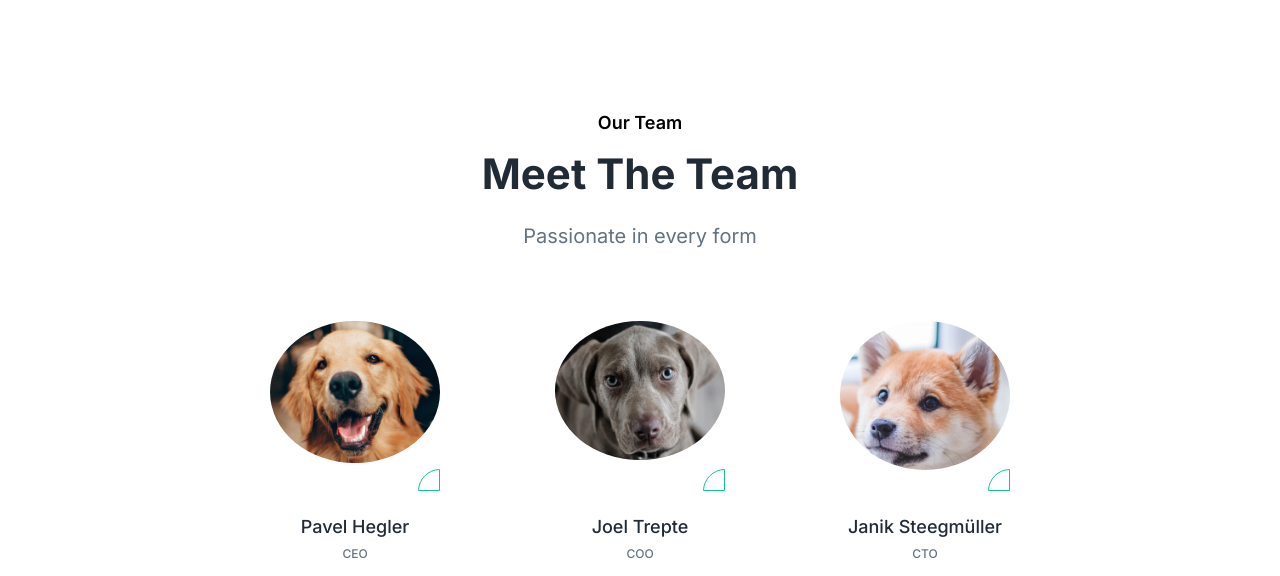
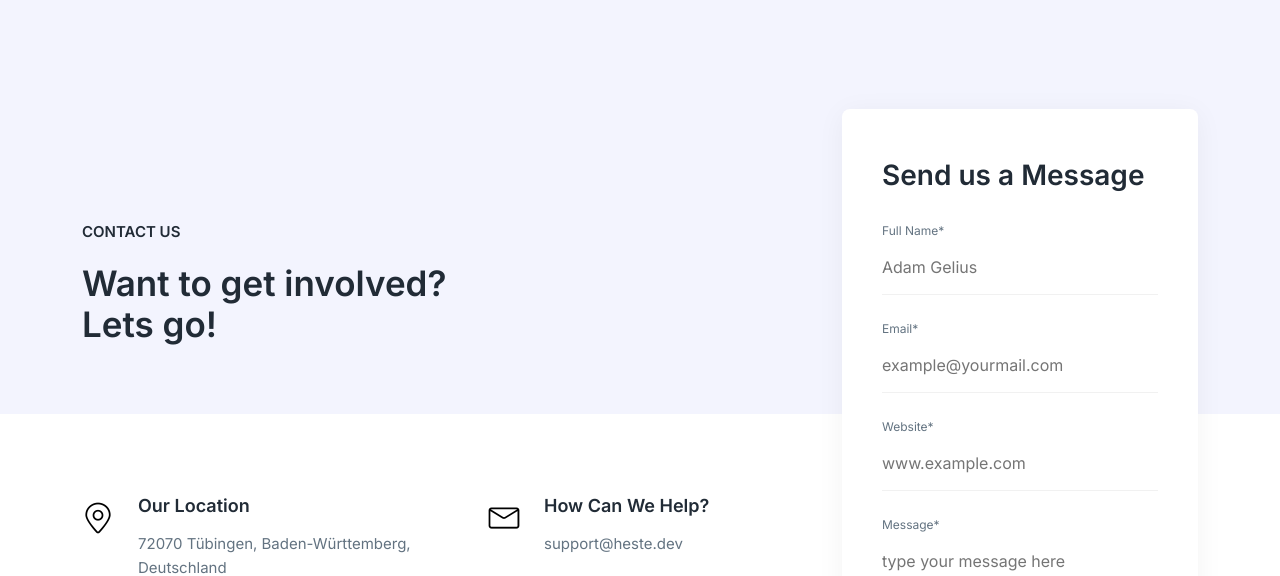
Before and after one commit to heste-Marketing/heste-Marketing.github.io, a plain HTML site: page index.html in a window 1280 px wide. Shown: the part 4213-4789 px from the top of the page. Drawn offline with Linux system fonts and the light colour scheme.

Commit message:
feat: contact form

```diff
--- a/index.html
+++ b/index.html
@@ -498,6 +498,93 @@
     </section>
     <!-- ====== FAQ End ====== -->
 
+    <!-- ====== Contact Start ====== -->
+    <section id="contact" class="ud-contact">
+      <div class="container">
+        <div class="row align-items-center">
+          <div class="col-xl-8 col-lg-7">
+            <div class="ud-contact-content-wrapper">
+              <div class="ud-contact-title">
+                <span>CONTACT US</span>
+                <h2>
+                  Want to get involved? <br />
+                  Lets go!
+                </h2>
+              </div>
+              <div class="ud-contact-info-wrapper">
+                <div class="ud-single-info">
+                  <div class="ud-info-icon">
+                    <i class="lni lni-map-marker"></i>
+                  </div>
+                  <div class="ud-info-meta">
+                    <h5>Our Location</h5>
+                    <p> 72070 Tübingen, Baden-Württemberg, Deutschland</p>
+                  </div>
+                </div>
+                <div class="ud-single-info">
+                  <div class="ud-info-icon">
+                    <i class="lni lni-envelope"></i>
+                  </div>
+                  <div class="ud-info-meta">
+                    <h5>How Can We Help?</h5>
+                    <p>support@heste.dev</p>
+                  </div>
+                </div>
+              </div>
+            </div>
+          </div>
+          <div class="col-xl-4 col-lg-5">
+            <div
+                    class="ud-contact-form-wrapper wow fadeInUp"
+                    data-wow-delay=".2s"
+            >
+              <h3 class="ud-contact-form-title">Send us a Message</h3>
+              <form class="ud-contact-form" method="post" action="https://forms.un-static.com/forms/9c82189ab05e5c363aa3a4337bf7f4b458904eaa">
+                <div class="ud-form-group">
+                  <label for="fullName">Full Name*</label>
+                  <input
+                          type="text"
+                          name="fullName"
+                          placeholder="Adam Gelius"
+                  />
+                </div>
+                <div class="ud-form-group">
+                  <label for="email">Email*</label>
+                  <input
+                          type="email"
+                          name="email"
+                          placeholder="example@yourmail.com"
+                  />
+                </div>
+                <div class="ud-form-group">
+                  <label for="phone">Website*</label>
+                  <input
+                          type="text"
+                          name="website"
+                          placeholder="www.example.com"
+                  />
+                </div>
+                <div class="ud-form-group">
+                  <label for="message">Message*</label>
+                  <textarea
+                          name="message"
+                          rows="1"
+                          placeholder="type your message here"
+                  ></textarea>
+                </div>
+                <div class="ud-form-group mb-0">
+                  <button type="submit" class="ud-main-btn">
+                    Send Message
+                  </button>
+                </div>
+              </form>
+            </div>
+          </div>
+        </div>
+      </div>
+    </section>
+    <!-- ====== Contact End ====== -->
+
     <!-- ====== Team Start ====== -->
     <section id="team" class="ud-team">
       <div class="container">
```
